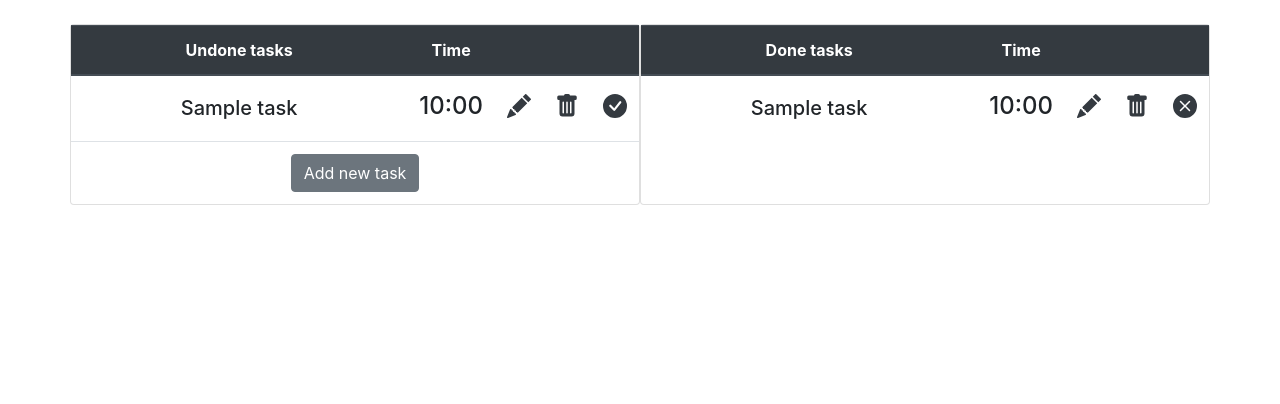
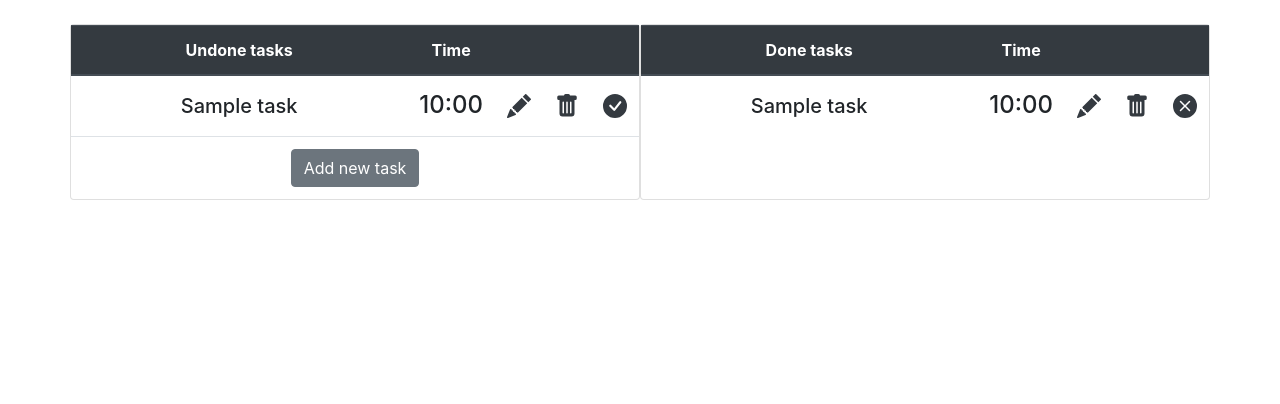
Before and after one commit to miloszk9/Tasks_reminder, a Django app: template main/templates/main/home.html in a window 1280 px wide. Shown: the part 76-480 px from the top of the page. Run offline with Django 3.2, Linux system fonts and the light colour scheme; tables that the repository leaves empty hold one stand-in row (values such as "Sample post"); the template is opened without the code that fills it: values that come from a table or form of the project are taken from there, most other values are stand-ins (such as "Sample title", 1, 10 or a date in 2020); some libraries are stand-ins or nearby versions.

Commit message:
Vertically aligned content in both tasks tables

```diff
--- a/main/templates/main/home.html
+++ b/main/templates/main/home.html
@@ -121,23 +121,23 @@
                 <tbody>
                     {% for record in db_data_undone %}
                         <tr>
-                            <td scope="row">
-                                <h5 class="text-break pt-2">
+                            <td class="align-middle">
+                                <h5 class="text-break my-0">
                                     {{record.name}}
                                 </h5>
                             </td>
-                            <td>
+                            <td class="align-middle">
                                 <!-- Changed from record.date.hour:record.date.minute because it didnt show zeros. E.g. not 07:00, but 7:0 -->
-                                <h4 class="pt-1">{{record.date.isoformat.11}}{{record.date.isoformat.12}}:{{record.date.isoformat.14}}{{record.date.isoformat.15}}</h4>
+                                <h4 class="my-0">{{record.date.isoformat.11}}{{record.date.isoformat.12}}:{{record.date.isoformat.14}}{{record.date.isoformat.15}}</h4>
                             </td>
-                            <td class="px-1">
+                            <td class="align-middle px-1">
                                 <button class="btn btn-outline-dark border-0 pt-lg-1 px-2" type="button" data-toggle="collapse" data-target="#task_edit{{record.id}}" aria-expanded="false" aria-controls="task_edit">
                                     <svg width="1.5em" height="1.5em" viewBox="0 0 16 16" class="bi bi-pencil-fill" fill="currentColor" xmlns="http://www.w3.org/2000/svg">
                                         <path fill-rule="evenodd" d="M12.854.146a.5.5 0 0 0-.707 0L10.5 1.793 14.207 5.5l1.647-1.646a.5.5 0 0 0 0-.708l-3-3zm.646 6.061L9.793 2.5 3.293 9H3.5a.5.5 0 0 1 .5.5v.5h.5a.5.5 0 0 1 .5.5v.5h.5a.5.5 0 0 1 .5.5v.5h.5a.5.5 0 0 1 .5.5v.207l6.5-6.5zm-7.468 7.468A.5.5 0 0 1 6 13.5V13h-.5a.5.5 0 0 1-.5-.5V12h-.5a.5.5 0 0 1-.5-.5V11h-.5a.5.5 0 0 1-.5-.5V10h-.5a.499.499 0 0 1-.175-.032l-.179.178a.5.5 0 0 0-.11.168l-2 5a.5.5 0 0 0 .65.65l5-2a.5.5 0 0 0 .168-.11l.178-.178z"/>
                                     </svg>
                                 </button>
                             </td>
-                            <td class="px-1">
+                            <td class="align-middle px-1">
                                 <form method="POST">
                                     {% csrf_token %}
                                     <input type="hidden" name="date_change" value={{date_change}}>
@@ -148,7 +148,7 @@
                                     </button>
                                 </form>
                             </td>
-                            <td class="px-1">
+                            <td class="align-middle px-1">
                                 <form method="POST">
                                     {% csrf_token %}
                                     <input type="hidden" name="date_change" value={{date_change}}>
@@ -231,23 +231,23 @@
                 <tbody>
                     {% for record in db_data_done %}
                         <tr>
-                            <td>
-                                <h5 class="text-break pt-2">
+                            <td class="align-middle">
+                                <h5 class="text-break my-0">
                                     {{record.name}}
                                 </h5>
                             </td>
-                            <td>
+                            <td class="align-middle">
                                 <!-- Changed from record.date.hour:record.date.minute because it didnt show zeros. E.g. not 07:00, but 7:0 -->
-                                <h4 class="pt-1">{{record.date.isoformat.11}}{{record.date.isoformat.12}}:{{record.date.isoformat.14}}{{record.date.isoformat.15}}</h4>
+                                <h4 class="my-0">{{record.date.isoformat.11}}{{record.date.isoformat.12}}:{{record.date.isoformat.14}}{{record.date.isoformat.15}}</h4>
                             </td>
-                            <td class="px-1">
+                            <td class="align-middle px-1">
                                 <button class="btn btn-outline-dark border-0 pt-lg-1 px-2" type="button" data-toggle="collapse" data-target="#task_edit{{record.id}}" aria-expanded="false" aria-controls="task_edit">
                                     <svg width="1.5em" height="1.5em" viewBox="0 0 16 16" class="bi bi-pencil-fill" fill="currentColor" xmlns="http://www.w3.org/2000/svg">
                                         <path fill-rule="evenodd" d="M12.854.146a.5.5 0 0 0-.707 0L10.5 1.793 14.207 5.5l1.647-1.646a.5.5 0 0 0 0-.708l-3-3zm.646 6.061L9.793 2.5 3.293 9H3.5a.5.5 0 0 1 .5.5v.5h.5a.5.5 0 0 1 .5.5v.5h.5a.5.5 0 0 1 .5.5v.5h.5a.5.5 0 0 1 .5.5v.207l6.5-6.5zm-7.468 7.468A.5.5 0 0 1 6 13.5V13h-.5a.5.5 0 0 1-.5-.5V12h-.5a.5.5 0 0 1-.5-.5V11h-.5a.5.5 0 0 1-.5-.5V10h-.5a.499.499 0 0 1-.175-.032l-.179.178a.5.5 0 0 0-.11.168l-2 5a.5.5 0 0 0 .65.65l5-2a.5.5 0 0 0 .168-.11l.178-.178z"/>
                                     </svg>
                                 </button>
                             </td>
-                            <td class="px-1">
+                            <td class="align-middle px-1">
                                 <form method="POST">
                                     {% csrf_token %}
                                     <input type="hidden" name="date_change" value={{date_change}}>
@@ -258,7 +258,7 @@
                                     </button>
                                 </form>
                             </td>
-                            <td class="px-1">
+                            <td class="align-middle px-1">
                                 <form method="POST">
                                     {% csrf_token %}
                                     <input type="hidden" name="date_change" value={{date_change}}>
```
